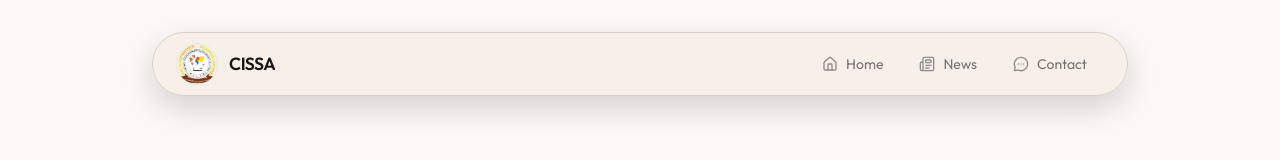
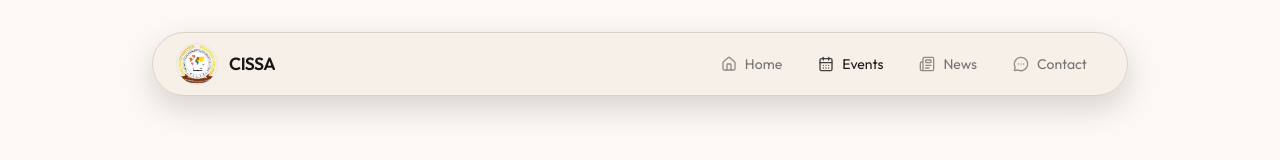
Before and after one commit to cissaunilorin/cissa-paragon-website-frontend, a Next.js app: page /events in a window 1280 px wide. Shown: the top 160 px of the page. Built offline with nearby package versions, Linux system fonts and the light colour scheme.

Commit message:
feat: update UpcomingEvent, Footer, and Navbar components with event links

```diff
--- a/src/app/(main)/_components/UpcomingEvent.tsx
+++ b/src/app/(main)/_components/UpcomingEvent.tsx
@@ -19,7 +19,7 @@ const upcomingEvent: UpcomingEventData = {
     time: "4:00 PM",
     location: "Faculty of CIS Auditorium, University of Ilorin",
     ctaLabel: "View Event",
-    ctaHref: "#",
+    ctaHref: "/events/freshers-welcome-night-2026",
 };
 
 type UpcomingEventProps = {
@@ -77,7 +77,7 @@ export default function UpcomingEvent({ event = upcomingEvent }: UpcomingEventPr
 
             <div className="mt-10 flex justify-center md:mt-12">
                 <Link
-                    href="#"
+                    href="/events"
                     className="btn btn-outline btn-primary rounded-full px-6 text-base font-bold normal-case shadow-none transition-transform duration-200 hover:-translate-y-0.5 md:text-lg"
                 >
                     <span className="inline-flex items-center gap-2">
--- a/src/components/Footer.tsx
+++ b/src/components/Footer.tsx
@@ -95,7 +95,7 @@ export default function Footer() {
                                 </Link>
                             </li>
                             <li>
-                                <Link className="link link-hover text-white/75 hover:text-white" href="#">
+                                <Link className="link link-hover text-white/75 hover:text-white" href="/events">
                                     Events
                                 </Link>
                             </li>
--- a/src/components/Navbar.tsx
+++ b/src/components/Navbar.tsx
@@ -5,6 +5,7 @@ import Image from "next/image";
 import Link from "next/link";
 import { usePathname } from "next/navigation";
 import {
+    CalendarDays,
     Home,
     Instagram,
     Menu,
@@ -19,6 +20,7 @@ import {
 
 const navLinks = [
     { label: "Home", href: "/", icon: Home },
+    { label: "Events", href: "/events", icon: CalendarDays },
     { label: "News", href: "/news", icon: Newspaper },
     { label: "Contact", href: "/contact", icon: MessageCircleMore },
 ];
@@ -105,7 +107,8 @@ export default function Navbar() {
                                 const isActive =
                                     hasMounted &&
                                     (pathname === link.href ||
-                                        (link.href === "/news" && pathname.startsWith("/news")));
+                                        ((link.href === "/news" || link.href === "/events") &&
+                                            pathname.startsWith(link.href)));
 
                                 return (
                                     <li key={link.href}>
@@ -177,7 +180,8 @@ export default function Navbar() {
                                         const isActive =
                                             hasMounted &&
                                             (pathname === link.href ||
-                                                (link.href === "/news" && pathname.startsWith("/news")));
+                                                ((link.href === "/news" || link.href === "/events") &&
+                                                    pathname.startsWith(link.href)));
 
                                         return (
                                             <li key={link.href} className="w-full text-right">
```
